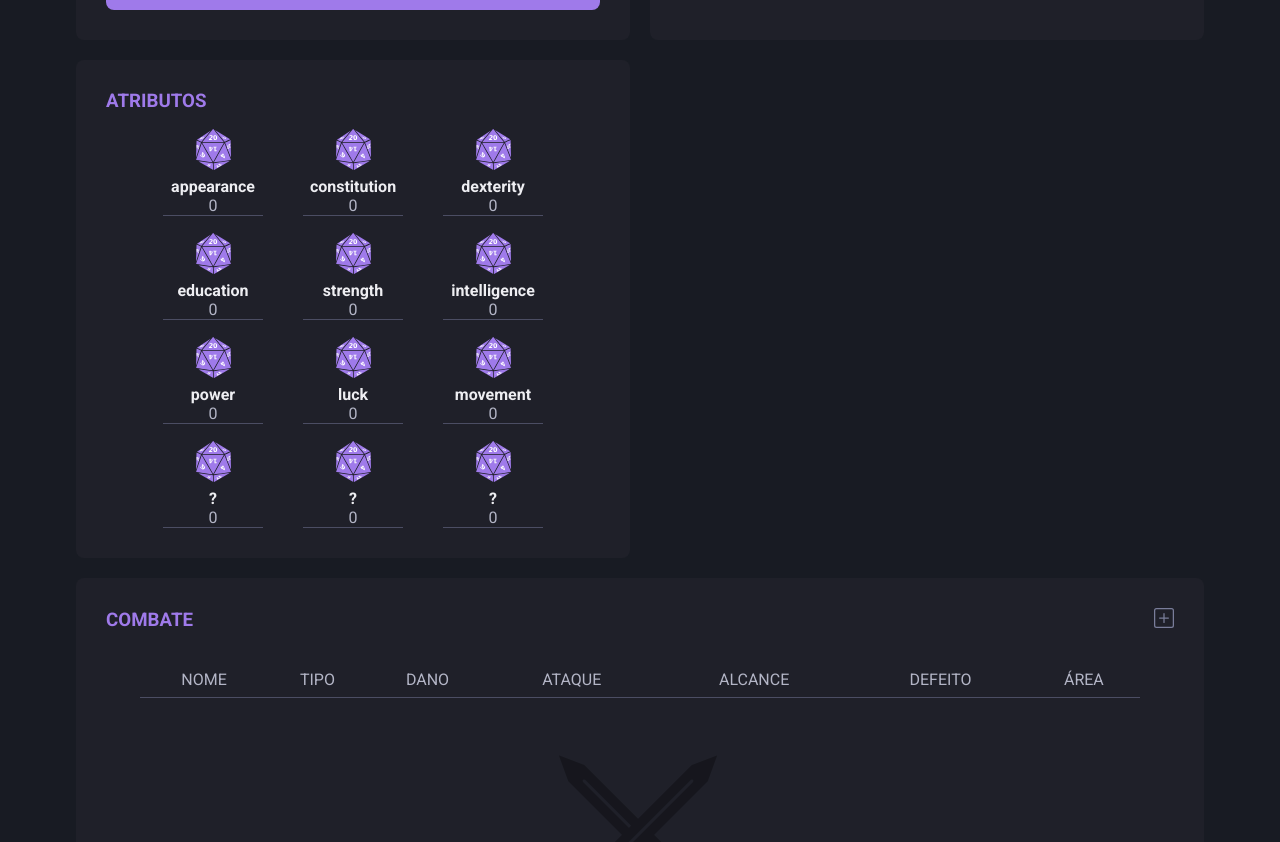
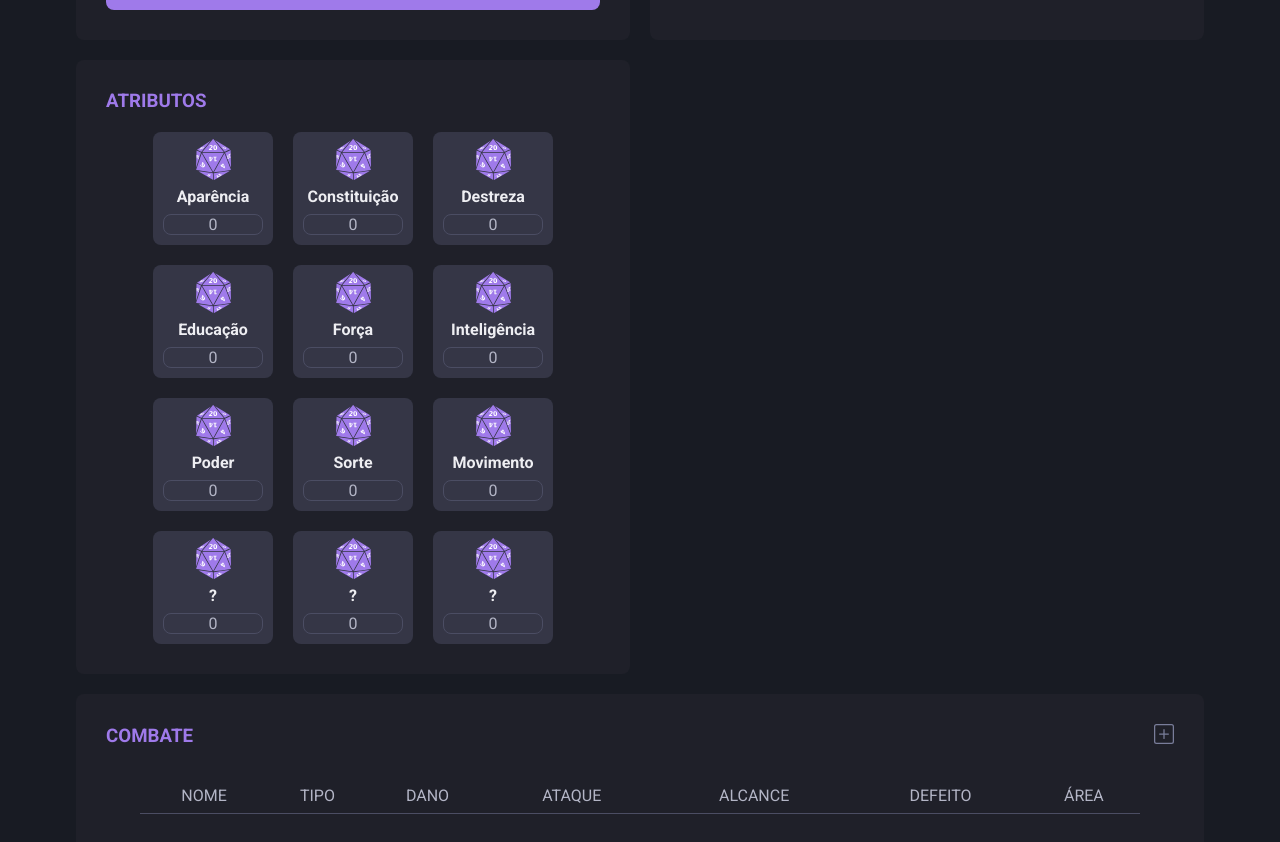
Before and after one commit to Kwan13/rpg-sheet, a React (Create React App) app: page / in a window 1280 px wide. Shown: the part 716-1558 px from the top of the page. Built offline with nearby package versions, Linux system fonts and the light colour scheme.

Commit message:
adjustments to 'modal' and 'InputAttributes'

```diff
--- a/package.json
+++ b/package.json
@@ -15,6 +15,7 @@
     "react-dom": "^17.0.2",
     "react-hook-form": "^7.8.4",
     "react-icons": "^4.2.0",
+    "react-router-dom": "^5.2.0",
     "react-scripts": "4.0.3",
     "styled-components": "^5.3.0",
     "typescript": "^4.1.2",
--- a/src/components/AttributePointsContainer/index.tsx
+++ b/src/components/AttributePointsContainer/index.tsx
@@ -39,55 +39,55 @@ export function AttributePointsContainer(): ReactElement {
       <Content>
         <InputAttributePoint
           type="number"
-          name="appearance"
+          name="Aparência"
           onChange={e => setAppearance(Number(e.target.value))}
           abilityValue={appearance}
         />
         <InputAttributePoint
           type="number"
-          name="constitution"
+          name="Constituição"
           onChange={e => setConstitution(Number(e.target.value))}
           abilityValue={constitution}
         />
         <InputAttributePoint
           type="number"
-          name="dexterity"
+          name="Destreza"
           onChange={e => setDexterity(Number(e.target.value))}
           abilityValue={dexterity}
         />
         <InputAttributePoint
           type="number"
-          name="education"
+          name="Educação"
           onChange={e => setEducation(Number(e.target.value))}
           abilityValue={education}
         />
         <InputAttributePoint
           type="number"
-          name="strength"
+          name="Força"
           onChange={e => setStrength(Number(e.target.value))}
           abilityValue={strength}
         />
         <InputAttributePoint
           type="number"
-          name="intelligence"
+          name="Inteligência"
           onChange={e => setIntelligence(Number(e.target.value))}
           abilityValue={intelligence}
         />
         <InputAttributePoint
           type="number"
-          name="power"
+          name="Poder"
           onChange={e => setPower(Number(e.target.value))}
           abilityValue={power}
         />
         <InputAttributePoint
           type="number"
-          name="luck"
+          name="Sorte"
           onChange={e => setLuck(Number(e.target.value))}
           abilityValue={luck}
         />
         <InputAttributePoint
           type="number"
-          name="movement"
+          name="Movimento"
           onChange={e => setMovement(Number(e.target.value))}
           abilityValue={movement}
         />
@@ -96,7 +96,6 @@ export function AttributePointsContainer(): ReactElement {
           name="?"
           onChange={e => setExtra1(Number(e.target.value))}
           abilityValue={extra1}
-          defaultValue={2}
         />
         <InputAttributePoint
           type="number"
--- a/src/components/InputAttributePoint/styles.tsx
+++ b/src/components/InputAttributePoint/styles.tsx
@@ -1,14 +1,21 @@
 import styled from 'styled-components';
 
 export const Container = styled.div`
-  max-width: 100px;
+  max-width: 150px;
   width: 100%;
   margin: 0 auto;
+  padding: 10px;
+  background: var(--gray-700);
+  border-radius: 8px;
 
   display: flex;
   flex-direction: column;
   align-items: center;
   justify-content: center;
+
+  h4 {
+    margin-bottom: 8px;
+  }
 
   > button {
     width: 35px;
@@ -32,10 +39,10 @@ export const Container = styled.div`
     width: 100%;
     text-align: center;
     background-color: transparent;
-    border: 0;
     outline: none;
     color: var(--gray-200);
-    border-bottom: 1px solid var(--gray-600);
+    border: 1px solid var(--gray-600);
+    border-radius: 8px;
   }
 `;
 
--- a/src/components/Modal/index.tsx
+++ b/src/components/Modal/index.tsx
@@ -18,12 +18,12 @@ export function Modal({
     <Container>
       <Content>
         <header>
+          <h3>{modalTitle}</h3>
           <button type="button" className="closeButton" onClick={closeModal}>
             <FaWindowClose />
           </button>
         </header>
 
-        <h3>{modalTitle}</h3>
         {children}
       </Content>
     </Container>
--- a/src/components/Modal/styles.tsx
+++ b/src/components/Modal/styles.tsx
@@ -23,26 +23,29 @@ export const Content = styled.div`
   position: relative;
 
   header {
+    margin-bottom: 20px;
+
     display: flex;
+    align-items: center;
+    justify-content: space-between;
 
     button {
-      margin-left: auto;
+      width: 20px;
+      height: 20px;
       background-color: transparent;
       border: 0;
       color: var(--white);
     }
-  }
 
-  h3 {
-    text-transform: uppercase;
-    margin-bottom: 20px;
-    color: var(--purple-400);
+    h3 {
+      text-transform: uppercase;
+      color: var(--purple-400);
+    }
   }
 
   form {
     label {
       margin: 8px 0;
-
       display: block;
     }
 
--- a/src/contexts/DiceContext.tsx
+++ b/src/contexts/DiceContext.tsx
@@ -59,6 +59,8 @@ export function DiceProvider({ children }: DiceProviderProps): ReactElement {
 
     const type = table[ability - 1];
 
+    console.log(type);
+
     if (type.extreme) {
       if (dice >= type.extreme) {
         setStatus('Extremo');
```
Also changed, not shown: 1 other file (tests, documents, lock files or other folders).
